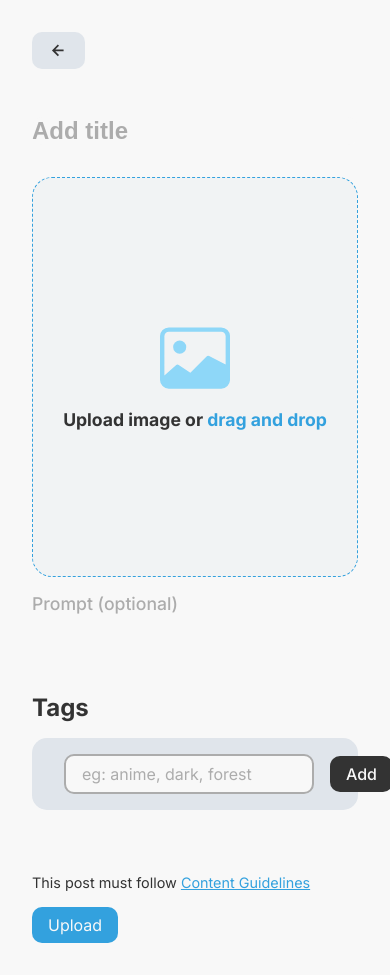
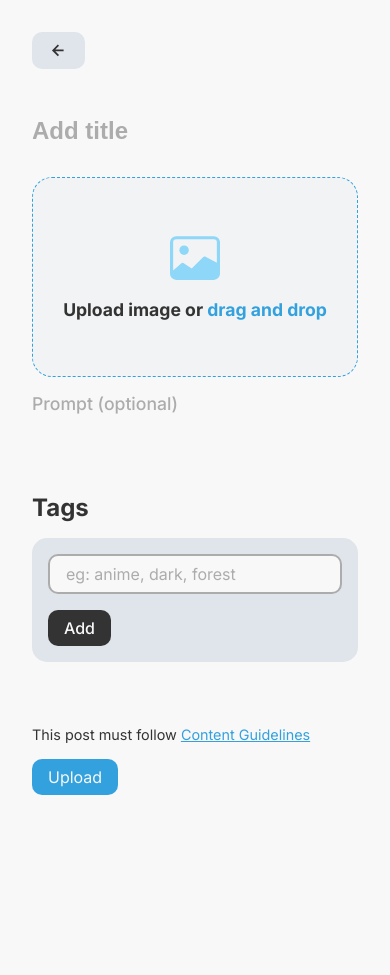
Before and after one commit to nishaj0/Ai_WallHub, a React (Vite) app in the folder client/: page /upload-post in a window 390 px wide. After the commit the page ends 844 px from the top, so only its background shows below. Built offline with nearby package versions, Linux system fonts and the light colour scheme.

Commit message:
added responsiveness to UploadPost

```diff
--- a/client/src/pages/UploadPost/UploadPost.jsx
+++ b/client/src/pages/UploadPost/UploadPost.jsx
@@ -6,6 +6,7 @@ import { Form } from "react-router-dom";
 import { BiLeftArrowAlt } from "react-icons/bi";
 import { BsImage } from "react-icons/bs";
 import { AiFillCloseCircle } from "react-icons/ai";
+import useScreenWidth from "../../hooks/useScreenWidth";
 
 function UploadPost() {
    const [image, setImage] = useState(null);
@@ -15,6 +16,7 @@ function UploadPost() {
    });
    const [tags, setTags] = useState([]);
    const [tagInput, setTagInput] = useState("");
+   let screenSize = useScreenWidth();
 
    useEffect(() => {
       console.log(tags);
@@ -95,7 +97,10 @@ function UploadPost() {
                   className="wallHub__uploadPost-form_imgInput-container"
                   onClick={containerHandleClick}
                >
-                  <BsImage color="#8ed7f8" size={70} />
+                  <BsImage
+                     color="#8ed7f8"
+                     size={screenSize === "small" ? 50 : 70}
+                  />
                   <h4>
                      Upload image or <span>drag and drop</span>
                   </h4>
--- a/client/src/pages/UploadPost/uploadPost.css
+++ b/client/src/pages/UploadPost/uploadPost.css
@@ -55,7 +55,7 @@
    align-items: center;
    justify-content: center;
    margin-top: 2rem;
-   max-width: 900px;
+   padding: 0 1rem;
    width: 100%;
    height: 400px;
    background: var(--light-input-bg-color);
@@ -235,3 +235,38 @@
    font-family: var(--primary-font-family);
    cursor: pointer;
 }
+
+@media only screen and (max-width: 768px) {
+   .wallHub__uploadPost-form_imgInput-container {
+      height: 300px;
+   }
+
+   .wallHub__uploadPost-form_image-container {
+      height: 300px;
+   }
+}
+
+@media only screen and (max-width: 550px) {
+   .wallHub__uploadPost-form_imgInput-container {
+      height: 200px;
+
+   }
+
+   .wallHub__uploadPost-form_image-container {
+      height: 200px;
+   }
+   .wallHub__uploadPost-form_tag-container {
+      padding: 1rem;
+   }
+   .wallHub__uploadPost-form_tagInput-container{
+      flex-direction: column;
+      align-items: flex-start;
+   }
+   .wallHub__uploadPost-form_tagInput{
+      width: 100%;
+   }
+   .wallHub__uploadPost-form_tagButton{
+      margin-left: 0;
+      margin-top: 1rem;
+   }
+}
```
